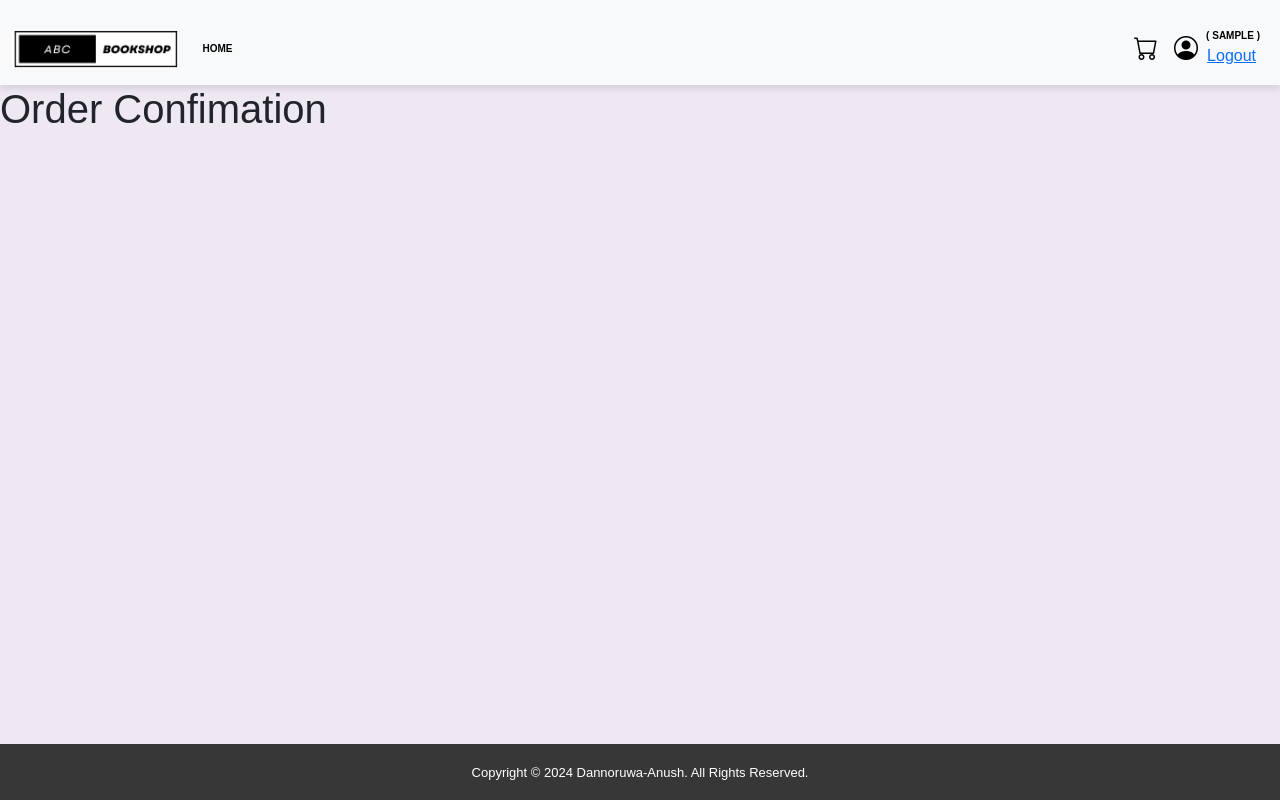
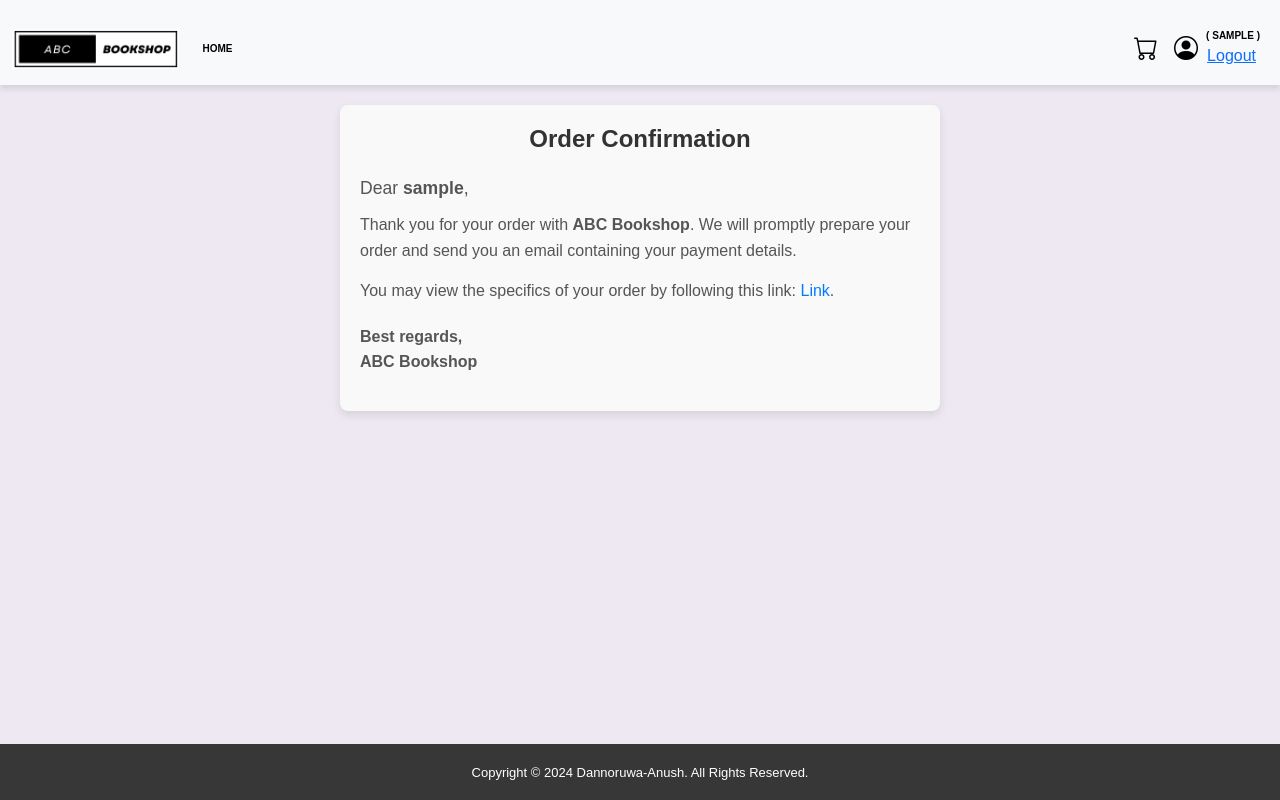
Before and after one commit to Dannoruwa-Anush/react_Js_frontend, a React (Create React App) app: page /orderConfirmation in a window 1280 px wide. Built offline with nearby package versions, Linux system fonts and the light colour scheme; sample sign-in values are in the browser's storage.

Commit message:
Order confirmation message is added

```diff
--- a/src/App.scss
+++ b/src/App.scss
@@ -118,7 +118,7 @@ body {
     background-color: #fff;
 }
 
-.main-content-table-container {
+.main-content-table-container, .main-content-component-container{
     width: 100%; // Make sure the container takes full width
     max-width: 1200px; // Optional: limit max width of the container
     margin: 20px auto; // Optional: center the container horizontally with spacing
@@ -213,6 +213,75 @@ body {
     /* Set a light background color */
 }
 
+.order-confirmation-container {
+    width: 100%;
+    max-width: 600px;
+    margin: 20px auto;
+    padding: 20px;
+    background-color: #f9f9f9;
+    border-radius: 8px;
+    box-shadow: 0 4px 8px rgba(0, 0, 0, 0.1);
+}
+
+.order-confirmation-header {
+    text-align: center;
+    font-size: 1.5rem;
+    color: #333;
+    margin-bottom: 20px;
+    font-weight: bold;
+}
+
+.order-confirmation-content {
+    font-family: Arial, sans-serif;
+    color: #555;
+    line-height: 1.6;
+}
+
+.order-confirmation-greeting {
+    font-size: 1.1rem;
+    margin-bottom: 10px;
+}
+
+.order-confirmation-text {
+    font-size: 1rem;
+    margin-bottom: 15px;
+}
+
+.order-confirmation-link {
+    font-size: 1rem;
+    margin-bottom: 15px;
+}
+
+.order-confirmation-link-text {
+    color: #007bff;
+    text-decoration: none;
+}
+
+.order-confirmation-link-text:hover {
+    text-decoration: underline;
+}
+
+.order-confirmation-signoff {
+    font-size: 1rem;
+    text-align: left; /* Align to the left */
+    font-weight: bold;
+    margin-top: 20px;
+}
+
+/* Responsive Design */
+@media (max-width: 768px) {
+    .order-confirmation-container {
+        width: 90%;
+    }
+
+    .order-confirmation-header {
+        font-size: 1.25rem;
+    }
+
+    .order-confirmation-text, .order-confirmation-link, .order-confirmation-signoff {
+        font-size: 0.95rem;
+    }
+}
 
 
 
--- a/src/pages/RestrictedPages/Dashboard/Common/order/OrderConfirmation.js
+++ b/src/pages/RestrictedPages/Dashboard/Common/order/OrderConfirmation.js
@@ -1,7 +1,26 @@
 const OrderConfirmation = () => {
+    // Get username
+    const username = sessionStorage.getItem("username");
+
     return (
-        // JSX (JavaScript XML) used to render the structure of a UI
-        <h1>Order Confimation</h1>
+        <div className="order-confirmation-container">
+            <h5 className="order-confirmation-header">Order Confirmation</h5>
+            <div className="order-confirmation-content">
+                <p className="order-confirmation-greeting">
+                    Dear <strong>{username}</strong>,
+                </p>
+                <p className="order-confirmation-text">
+                    Thank you for your order with <strong>ABC Bookshop</strong>. We will promptly prepare your order and send you an email containing your payment details.
+                </p>
+                <p className="order-confirmation-link">
+                    You may view the specifics of your order by following this link: <a href="#" className="order-confirmation-link-text">Link</a>.
+                </p>
+                <p className="order-confirmation-signoff">
+                    Best regards,<br />
+                    <strong>ABC Bookshop</strong>
+                </p>
+            </div>
+        </div>
     );
 }
 
```
